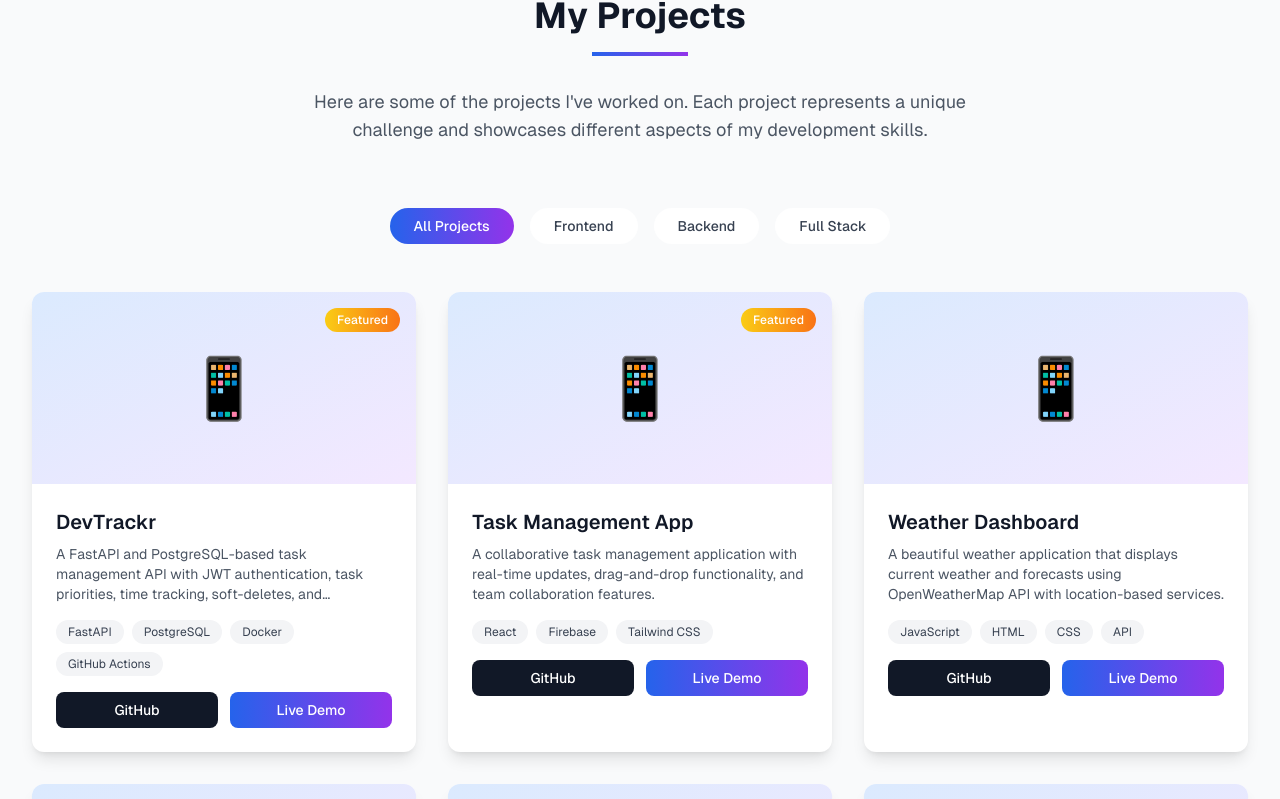
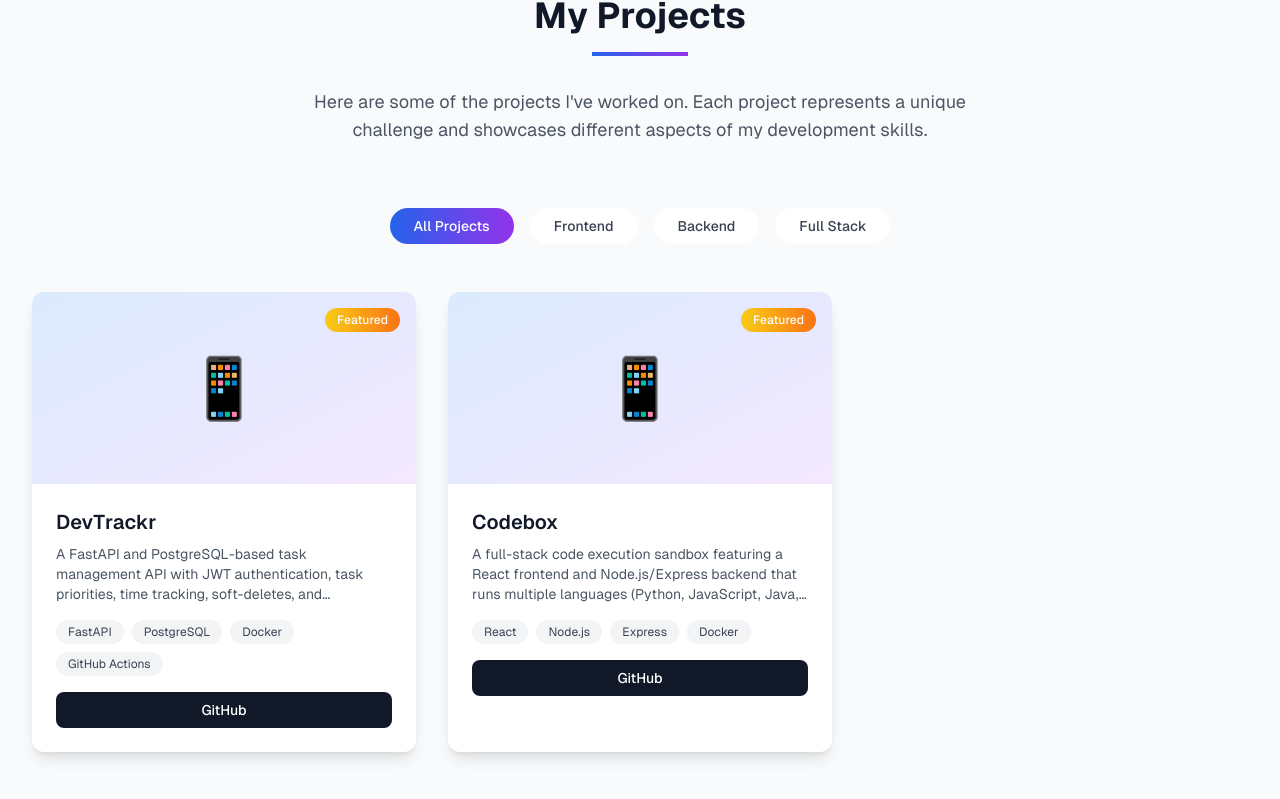
Before and after one commit to jadengong/portfolio, a Next.js app: page / in a window 1280 px wide. Shown: the part 1994-2793 px from the top of the page. Built offline with nearby package versions, Linux system fonts and the light colour scheme.

Commit message:
Update Projects.tsx

```diff
--- a/src/components/Projects.tsx
+++ b/src/components/Projects.tsx
@@ -3,10 +3,22 @@
 import { useState } from 'react';
 import Image from 'next/image';
 
+type Project = {
+  id: number;
+  title: string;
+  description: string;
+  image: string;
+  technologies: string[];
+  category: 'frontend' | 'backend' | 'fullstack' | string;
+  github: string;
+  featured: boolean;
+  live?: string;
+};
+
 export default function Projects() {
   const [activeFilter, setActiveFilter] = useState('all');
 
-  const projects = [
+  const projects: Project[] = [
     {
       id: 1,
       title: "DevTrackr",
@@ -19,58 +31,13 @@ export default function Projects() {
     },
     {
       id: 2,
-      title: "Task Management App",
-      description: "A collaborative task management application with real-time updates, drag-and-drop functionality, and team collaboration features.",
+      title: "Codebox",
+      description: "A full-stack code execution sandbox featuring a React frontend and Node.js/Express backend that runs multiple languages (Python, JavaScript, Java, C++) securely in Docker containers.",
       image: "/project2.jpg",
-      technologies: ["React", "Firebase", "Tailwind CSS"],
-      category: "frontend",
-      github: "https://github.com/jadengong/task-app",
-      live: "https://task-app-demo.com",
+      technologies: ["React", "Node.js", "Express", "Docker"],
+      category: "fullstack",
+      github: "https://github.com/jadengong/codebox",
       featured: true
-    },
-    {
-      id: 3,
-      title: "Weather Dashboard",
-      description: "A beautiful weather application that displays current weather and forecasts using OpenWeatherMap API with location-based services.",
-      image: "/project3.jpg",
-      technologies: ["JavaScript", "HTML", "CSS", "API"],
-      category: "frontend",
-      github: "https://github.com/jadengong/weather-app",
-      live: "https://weather-demo.com",
-      featured: false
-    },
-    {
-      id: 4,
-      title: "Blog Platform",
-      description: "A modern blog platform built with Next.js and Sanity CMS. Features include markdown support, SEO optimization, and responsive design.",
-      image: "/project4.jpg",
-      technologies: ["Next.js", "Sanity CMS", "Tailwind CSS"],
-      category: "fullstack",
-      github: "https://github.com/jadengong/blog-platform",
-      live: "https://blog-demo.com",
-      featured: false
-    },
-    {
-      id: 5,
-      title: "Portfolio Website",
-      description: "A responsive portfolio website showcasing projects and skills with modern design and smooth animations.",
-      image: "/project5.jpg",
-      technologies: ["React", "Tailwind CSS", "Framer Motion"],
-      category: "frontend",
-      github: "https://github.com/jadengong/portfolio",
-      live: "https://portfolio-demo.com",
-      featured: false
-    },
-    {
-      id: 6,
-      title: "API Service",
-      description: "A RESTful API service for managing user data with authentication, rate limiting, and comprehensive documentation.",
-      image: "/project6.jpg",
-      technologies: ["Node.js", "Express", "PostgreSQL", "JWT"],
-      category: "backend",
-      github: "https://github.com/jadengong/api-service",
-      live: "https://api-demo.com",
-      featured: false
     }
   ];
 
@@ -168,6 +135,7 @@ export default function Projects() {
                   >
                     GitHub
                   </a>
+                  {project.live && (
                     <a
                       href={project.live}
                       target="_blank"
@@ -176,6 +144,7 @@ export default function Projects() {
                     >
                       Live Demo
                     </a>
+                  )}
                 </div>
               </div>
             </div>
```
Lines whose indentation alone changed are shown as unchanged.
